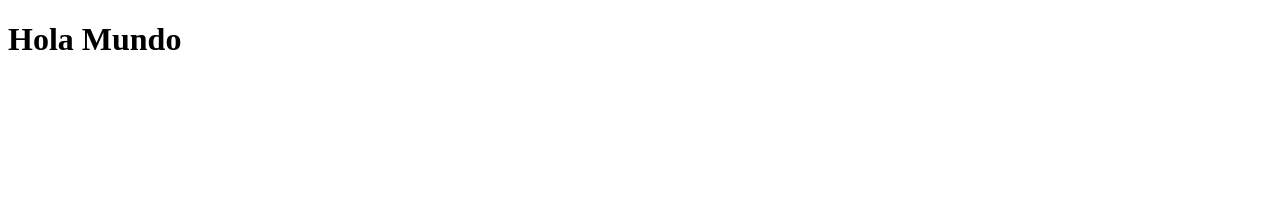
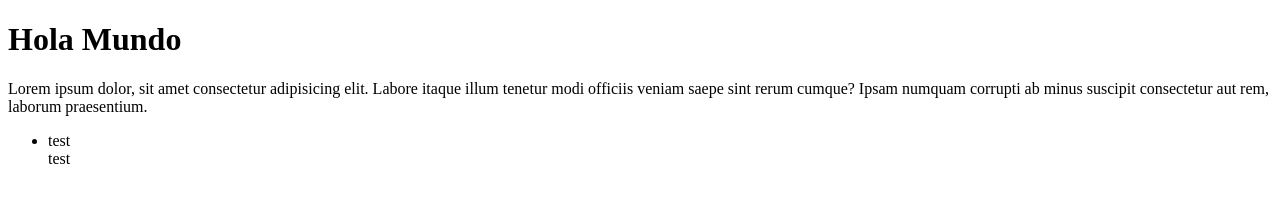
Before and after one commit to profeInformatica101/prueba_git, a plain HTML site: page index.html in a window 1280 px wide. Drawn offline with Linux system fonts and the light colour scheme.

Commit message:
hemos agregado cambios con la lista

```diff
--- a/index.html
+++ b/index.html
@@ -7,5 +7,10 @@
 </head>
 <body>
     <h1>Hola Mundo</h1>
+    <p>Lorem ipsum dolor, sit amet consectetur adipisicing elit. Labore itaque illum tenetur modi officiis veniam saepe sint rerum cumque? Ipsam numquam corrupti ab minus suscipit consectetur aut rem, laborum praesentium.</p>
+    <ul>
+        <li>test</li>
+        <lit>test</lit>
+    </ul>
 </body>
 </html>
```
